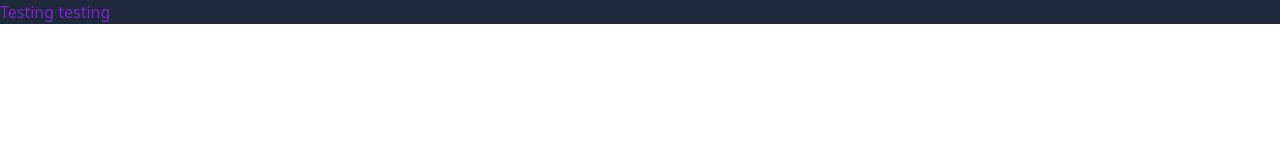
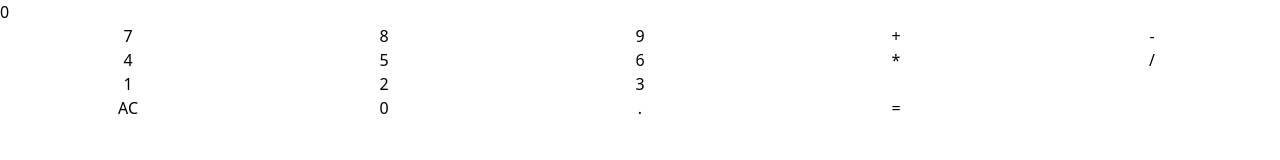
Before and after one commit to Brandon-Gui123/html-calculator, a website: page index.html in a window 1280 px wide. Drawn offline with Linux system fonts and the light colour scheme.

Commit message:
Create HTML structure for calculator

```diff
--- a/index.html
+++ b/index.html
@@ -1,5 +1,6 @@
 <!DOCTYPE html>
 <html lang="en">
+
     <head>
         <meta charset="UTF-8">
         <meta http-equiv="X-UA-Compatible" content="IE=edge">
@@ -9,7 +10,40 @@
 
         <title>Document</title>
     </head>
+
     <body>
-    <p class="bg-slate-800 text-purple-700">Testing testing</p>
+        <div>
+            <!-- Calculator display -->
+            <div>0</div>
+
+            <!-- Buttons -->
+            <div class="grid grid-cols-5 grid-rows-4">
+
+                <!-- Keypad Area -->
+                <button class="row-start-4 col-start-1">AC</button>
+                <button class="row-start-4 col-start-2">0</button>
+                <button class="row-start-4 col-start-3">.</button>
+
+                <button class="row-start-3 col-start-1">1</button>
+                <button class="row-start-3 col-start-2">2</button>
+                <button class="row-start-3 col-start-3">3</button>
+
+                <button class="row-start-2 col-start-1">4</button>
+                <button class="row-start-2 col-start-2">5</button>
+                <button class="row-start-2 col-start-3">6</button>
+
+                <button class="row-start-1 col-start-1">7</button>
+                <button class="row-start-1 col-start-2">8</button>
+                <button class="row-start-1 col-start-3">9</button>
+
+                <!-- Operators -->
+                <button class="row-start-1 col-start-4">+</button>
+                <button class="row-start-1 col-start-5">&dash;</button>
+                <button class="row-start-2 col-start-4">*</button>
+                <button class="row-start-2 col-start-5">/</button>
+                <button class="row-start-4 col-start-4 col-end-5">&equals;</button>
+            </div>
+        </div>
     </body>
+
 </html>
```
Also changed, not shown: output.css. Lines whose indentation alone changed are shown as unchanged.
